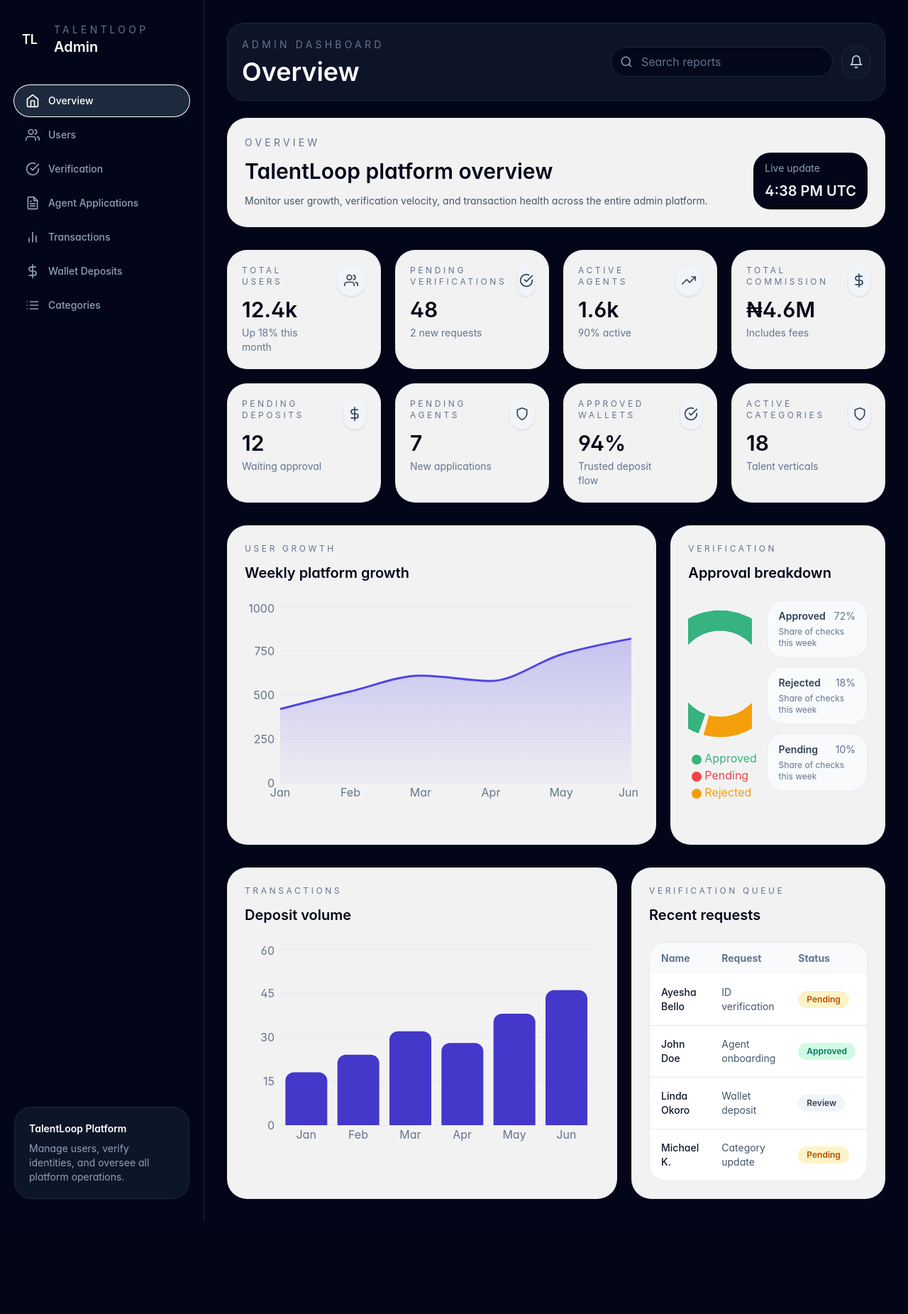
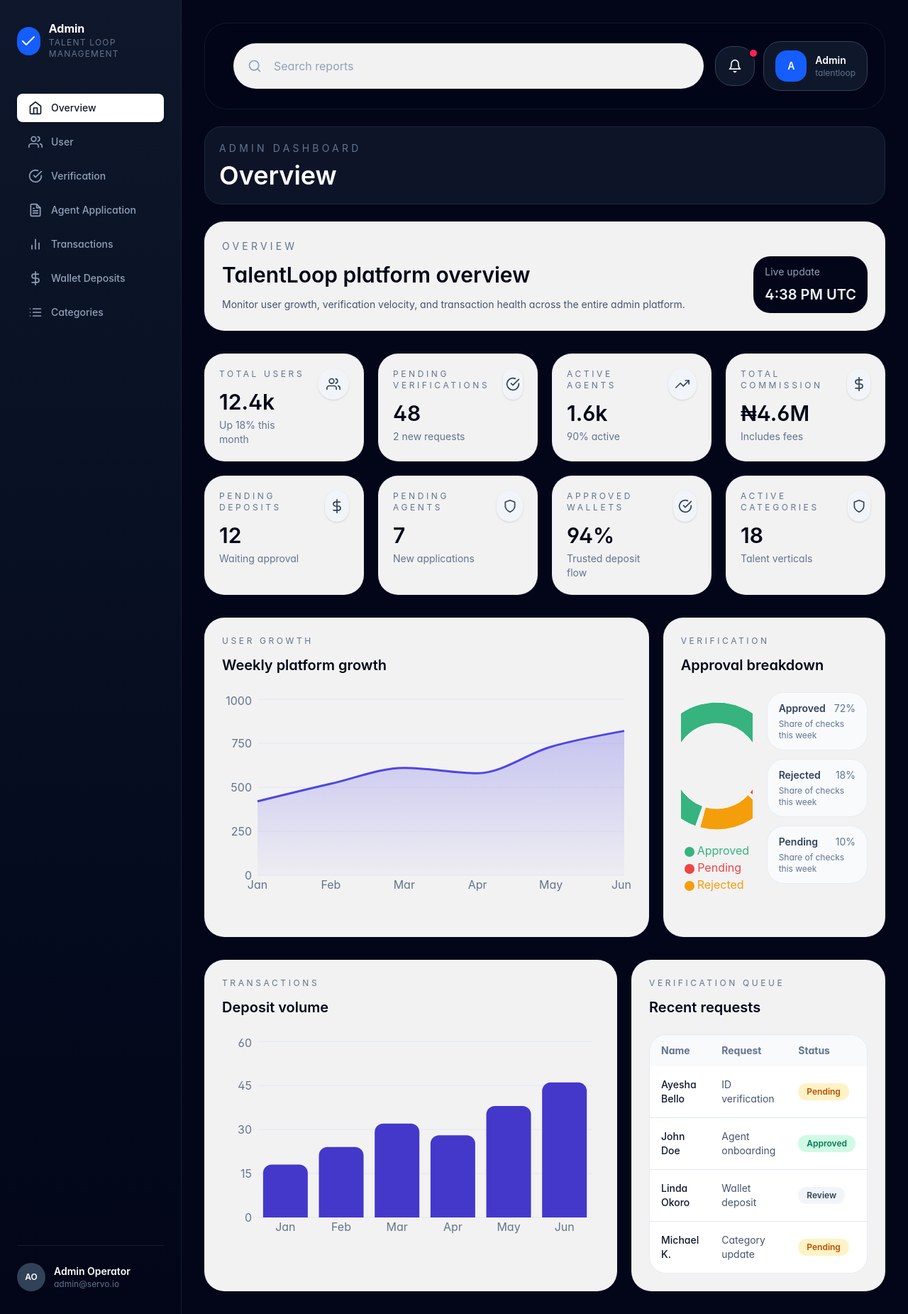
Before and after one commit to Talent-Loop/talentloop_web, a React (Vite) app: page / in a window 1280 px wide. Shown: the whole page at 71% size. Before the commit the page ends 1721 px from the top, so only its background shows below. Built offline with nearby package versions, Linux system fonts and the light colour scheme.

Commit message:
Working dashboard before Home.png review

```diff
--- a/src/components/Sidebar.jsx
+++ b/src/components/Sidebar.jsx
@@ -1,11 +1,11 @@
 import { NavLink } from 'react-router-dom'
-import { FiBarChart2, FiFileText, FiHome, FiUsers, FiCheckCircle, FiDollarSign, FiList } from 'react-icons/fi'
+import { FiBarChart2, FiFileText, FiHome, FiUsers, FiCheckCircle, FiDollarSign, FiList, FiCheck } from 'react-icons/fi'
 
 const links = [
   { label: 'Overview', to: '/', icon: FiHome },
-  { label: 'Users', to: '/users', icon: FiUsers },
+  { label: 'User', to: '/users', icon: FiUsers },
   { label: 'Verification', to: '/verification', icon: FiCheckCircle },
-  { label: 'Agent Applications', to: '/agent-applications', icon: FiFileText },
+  { label: 'Agent Application', to: '/agent-applications', icon: FiFileText },
   { label: 'Transactions', to: '/transactions', icon: FiBarChart2 },
   { label: 'Wallet Deposits', to: '/wallet-deposits', icon: FiDollarSign },
   { label: 'Categories', to: '/categories', icon: FiList },
@@ -13,40 +13,45 @@
 
 export default function Sidebar() {
   return (
-    <aside className="hidden w-72 flex-col border-r border-slate-800 bg-slate-950 px-5 py-8 text-slate-300 md:flex">
-      <div className="mb-10 flex items-center gap-3">
-        <div className="flex h-11 w-11 items-center justify-center rounded-2xl bg-brand-500 text-white shadow-soft">
-          <span className="text-lg font-semibold">TL</span>
+    <aside className="hidden w-64 flex-col border-r border-slate-700/40 bg-gradient-to-b from-slate-900 to-slate-950 px-6 py-8 text-slate-300 md:flex">
+      <div className="mb-12 flex items-center gap-3">
+        <div className="flex h-10 w-10 items-center justify-center rounded-full bg-blue-600 text-white font-semibold text-sm">
+          <FiCheck className="h-6 w-6" />
         </div>
         <div>
-          <p className="text-sm uppercase tracking-[0.3em] text-slate-500">Talentloop</p>
-          <h2 className="text-xl font-semibold text-white">Admin</h2>
+          <h2 className="text-base font-bold text-white leading-none">Admin</h2>
+          <p className="text-xs uppercase tracking-widest text-slate-500 mt-1">Talent Loop Management</p>
         </div>
       </div>
 
-      <nav className="space-y-1 text-sm font-medium">
+      <nav className="space-y-2 text-sm font-medium flex-1">
         {links.map(({ label, to, icon: Icon }) => (
           <NavLink
             key={to}
             to={to}
             end={to === '/'}
             className={({ isActive }) =>
-              `group flex items-center gap-3 rounded-3xl px-4 py-3 transition ${
-                isActive
-                  ? 'bg-slate-800 text-white shadow-soft ring-1 ring-brand-500'
-                  : 'text-slate-400 hover:bg-slate-900 hover:text-white'
-              }`
+              isActive
+                ? 'flex items-center gap-3 rounded-lg px-4 py-2.5 bg-white text-slate-900 font-medium shadow-md transition'
+                : 'flex items-center gap-3 rounded-lg px-4 py-2.5 text-slate-400 hover:text-slate-200 transition'
             }
           >
-            <Icon className="h-5 w-5" />
+            <Icon className="h-5 w-5 flex-shrink-0" />
             <span>{label}</span>
           </NavLink>
         ))}
       </nav>
 
-      <div className="mt-auto rounded-3xl border border-slate-800 bg-slate-900/90 p-5 text-sm text-slate-400 shadow-soft">
-        <p className="font-semibold text-white">TalentLoop Platform</p>
-        <p className="mt-2">Manage users, verify identities, and oversee all platform operations.</p>
+      <div className="mt-auto border-t border-slate-700/40 pt-6">
+        <div className="flex items-center gap-3">
+          <div className="flex h-10 w-10 items-center justify-center rounded-full bg-slate-700 text-white font-semibold text-xs flex-shrink-0">
+            AO
+          </div>
+          <div className="min-w-0">
+            <p className="text-sm font-semibold text-white truncate">Admin Operator</p>
+            <p className="text-xs text-slate-500 truncate">admin@servo.io</p>
+          </div>
+        </div>
       </div>
     </aside>
   )
--- /dev/null
+++ b/src/components/Topbar.jsx
@@ -0,0 +1,44 @@
+import { FiBell, FiSearch } from 'react-icons/fi'
+
+export default function Topbar() {
+  return (
+    <div className="mb-6 rounded-[2rem] border border-slate-800/60 bg-slate-950/95 px-4 py-4 shadow-soft backdrop-blur-xl sm:px-6 sm:py-5">
+      <div className="flex h-20 items-center justify-between gap-4">
+        <div className="flex-1" />
+
+        <div className="relative mx-auto w-full max-w-3xl">
+          <FiSearch className="pointer-events-none absolute left-5 top-1/2 h-5 w-5 -translate-y-1/2 text-slate-400" />
+          <input
+            type="search"
+            placeholder="Search reports"
+            className="h-16 w-full rounded-full border border-slate-200/10 bg-white/95 px-5 pl-14 text-sm text-slate-900 shadow-sm outline-none placeholder:text-slate-400 focus:border-slate-300 focus:ring-2 focus:ring-slate-300/40"
+          />
+        </div>
+
+        <div className="flex items-center gap-3">
+          <button
+            type="button"
+            className="relative inline-flex h-14 w-14 items-center justify-center rounded-3xl border border-slate-700 bg-slate-900 text-slate-100 transition hover:border-slate-500"
+            aria-label="Notifications"
+          >
+            <FiBell className="h-5 w-5" />
+            <span className="absolute -right-1 top-1 h-2.5 w-2.5 rounded-full bg-rose-500 ring-2 ring-slate-950" />
+          </button>
+
+          <button
+            type="button"
+            className="flex items-center gap-3 rounded-3xl border border-slate-700 bg-slate-900 px-4 py-3 text-left transition hover:border-slate-500"
+          >
+            <div className="flex h-11 w-11 items-center justify-center rounded-2xl bg-blue-600 text-sm font-semibold uppercase text-white">
+              A
+            </div>
+            <div className="min-w-0">
+              <p className="text-sm font-semibold text-white">Admin</p>
+              <p className="text-xs text-slate-500">talentloop</p>
+            </div>
+          </button>
+        </div>
+      </div>
+    </div>
+  )
+}
--- a/src/layout/DashboardLayout.jsx
+++ b/src/layout/DashboardLayout.jsx
@@ -1,6 +1,6 @@
 import { Outlet, useLocation } from 'react-router-dom'
 import Sidebar from '../components/Sidebar.jsx'
-import { FiBell, FiSearch } from 'react-icons/fi'
+import Topbar from '../components/Topbar.jsx'
 
 const routeTitles = {
   '/': 'Overview',
@@ -22,27 +22,12 @@
         <Sidebar />
 
         <div className="flex-1 p-4 sm:p-6 lg:p-8">
+          <Topbar />
+
           <header className="mb-6 flex flex-col gap-4 rounded-3xl border border-slate-800 bg-slate-900/90 p-5 shadow-soft backdrop-blur-xl sm:flex-row sm:items-center sm:justify-between">
             <div>
               <p className="text-sm uppercase tracking-[0.3em] text-slate-500">Admin dashboard</p>
               <h1 className="mt-2 text-3xl font-semibold text-white sm:text-4xl">{title}</h1>
-            </div>
-            <div className="flex items-center gap-3">
-              <div className="relative flex w-full items-center rounded-3xl border border-slate-800 bg-slate-950/80 px-3 py-2 shadow-soft sm:max-w-xs">
-                <FiSearch className="h-5 w-5 text-slate-400" aria-hidden="true" />
-                <input
-                  type="search"
-                  placeholder="Search reports"
-                  className="ml-3 w-full bg-transparent text-sm text-slate-100 outline-none placeholder:text-slate-500"
-                />
-              </div>
-              <button
-                type="button"
-                className="inline-flex h-12 w-12 items-center justify-center rounded-3xl border border-slate-800 bg-slate-900 text-slate-300 transition hover:border-brand-500 hover:text-white"
-                aria-label="Notifications"
-              >
-                <FiBell className="h-5 w-5" />
-              </button>
             </div>
           </header>
 
```
